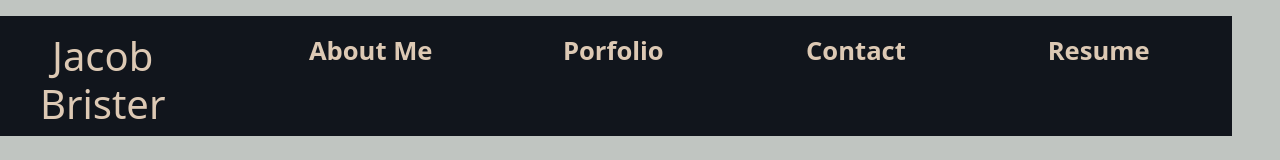
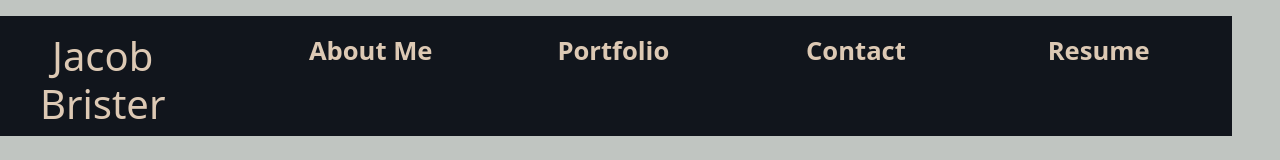
Before and after one commit to jbrister71/react-portfolio, a React (Create React App) app: page / in a window 1280 px wide. Shown: the top 160 px of the page. Built offline with nearby package versions, Linux system fonts and the light colour scheme.

Commit message:
fixed typo

```diff
--- a/src/components/Nav/index.js
+++ b/src/components/Nav/index.js
@@ -18,7 +18,7 @@ function Nav(props) {
                     </Col>
                     <Col xs={12} lg={3}>
                         <li>
-                            <span className='nav-item' onClick={() => setCurrentCategory(navCategories[1])}>Porfolio</span>
+                            <span className='nav-item' onClick={() => setCurrentCategory(navCategories[1])}>Portfolio</span>
                         </li>
                     </Col>
                     <Col xs={12} lg={3}>
```
